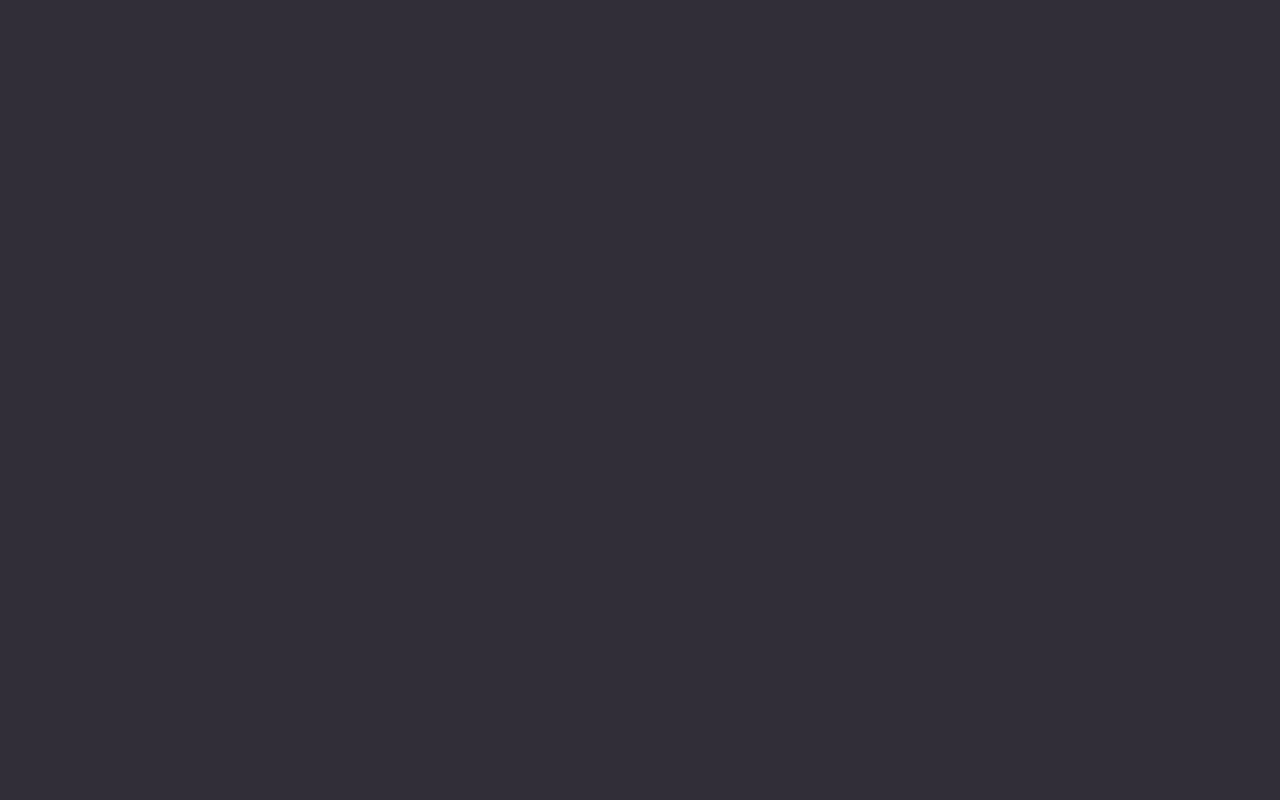
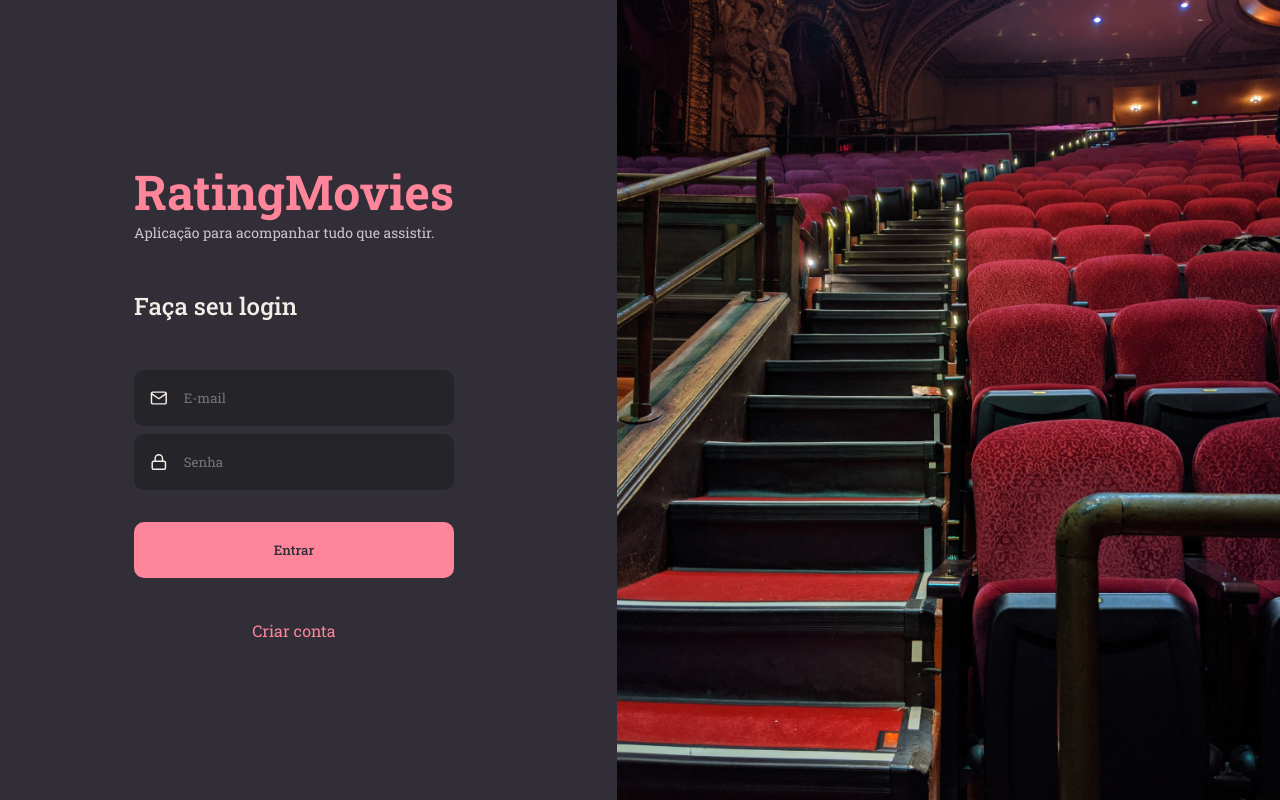
Before and after one commit to RafaFullenbach/front_rating_movies, a React (Vite) app: page / in a window 1280 px wide. Built offline with nearby package versions, Linux system fonts and the light colour scheme.

Commit message:
feat: creating signIn page

```diff
--- a/src/pages/SignIn/index.jsx
+++ b/src/pages/SignIn/index.jsx
@@ -1,3 +1,26 @@
+import { Container, Background, Form } from "./styles";
+import { Input } from "../../components/Input";
+import { Button } from "../../components/Button";
+import { FiLock, FiMail } from "react-icons/fi";
+
 export default function SignIn() {
-  return;
+  return (
+    <Container>
+      <Form>
+        <h1>RatingMovies</h1>
+        <p>Aplicação para acompanhar tudo que assistir.</p>
+
+        <h2>Faça seu login</h2>
+
+        <Input placeholder="E-mail" type="text" icon={FiMail} />
+
+        <Input placeholder="Senha" type="password" icon={FiLock} />
+
+        <Button title="Entrar" />
+
+        <a href="#">Criar conta</a>
+      </Form>
+      <Background />
+    </Container>
+  );
 }
--- a/src/pages/SignIn/styles.js
+++ b/src/pages/SignIn/styles.js
@@ -0,0 +1,48 @@
+import styled from "styled-components";
+import backgroundImg from "../../assets/movie_theater.png";
+
+export const Container = styled.div`
+  height: 100vh;
+
+  display: flex;
+  align-items: stretch;
+`;
+
+export const Form = styled.form`
+  padding: 0 16.3rem 0 13.4rem;
+
+  display: flex;
+  flex-direction: column;
+  justify-content: center;
+
+  > h1 {
+    color: ${({ theme }) => theme.COLORS.PINK};
+    font-size: 4.8rem;
+    font-weight: 700;
+  }
+
+  > p {
+    color: ${({ theme }) => theme.COLORS.GRAY_100};
+    font-size: 1.4rem;
+  }
+
+  > h2 {
+    font-size: 2.4rem;
+    font-weight: 500;
+
+    margin: 4.8rem 0;
+  }
+
+  > a {
+    color: ${({ theme }) => theme.COLORS.PINK};
+    text-align: center;
+
+    margin-top: 4.2rem;
+  }
+`;
+
+export const Background = styled.div`
+  flex: 1;
+  background: url(${backgroundImg}) no-repeat center center;
+  background-size: cover;
+`;
```
